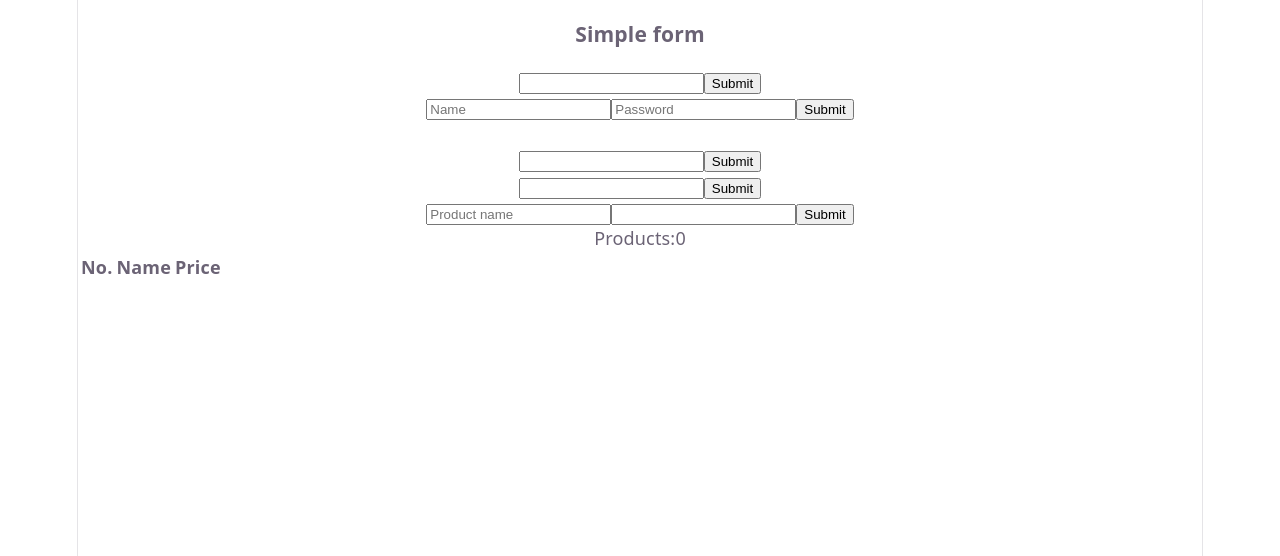
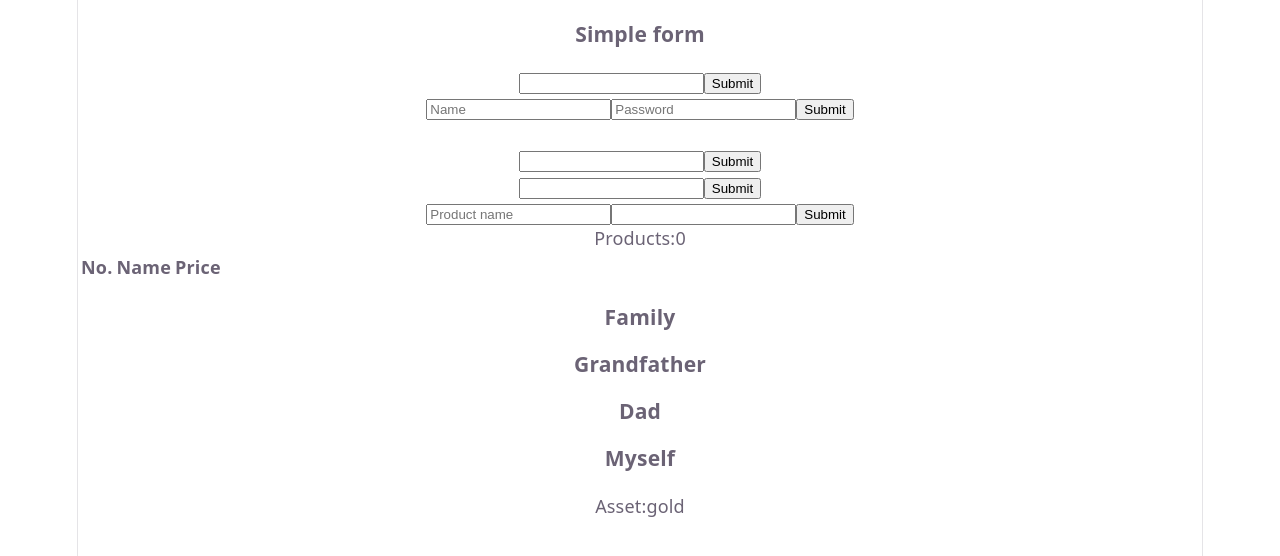
Before and after one commit to Ziad003/Practice-React4-coreConcept-and-form, a React (Vite) app: page / in a window 1280 px wide. Shown: the top 556 px of the page. Built offline with nearby package versions, Linux system fonts and the light colour scheme.

Commit message:
useContext instead of props drilling

```diff
--- a/src/App.jsx
+++ b/src/App.jsx
@@ -3,6 +3,7 @@ import ControlledField from "./components/controlledField/ControlledField";
 import PracticeField from "./components/controlledField/PracticeField";
 import ProductManagement from "./components/productManagement/ProductManagement";
 import Form from "./customFormHook/Form";
+import Family from "./familyDrill/Family";
 
 function App() {
   return (
@@ -14,6 +15,8 @@ function App() {
       <PracticeField></PracticeField>
       <Form></Form>
       <ProductManagement></ProductManagement>
+
+      <Family></Family>
     </>
   );
 }
--- /dev/null
+++ b/src/familyDrill/Dad.jsx
@@ -0,0 +1,13 @@
+
+import Myself from './Myself';
+
+const Dad = () => {
+    return (
+        <div>
+            <h3>Dad</h3>
+            <Myself></Myself>
+        </div>
+    );
+};
+
+export default Dad;
--- /dev/null
+++ b/src/familyDrill/Family.jsx
@@ -0,0 +1,17 @@
+import { createContext } from "react";
+import GrandFather from "./GrandFather";
+
+export const assetContext = createContext("");
+
+const Family = () => {
+  return (
+    <div>
+      <h3>Family</h3>
+      <assetContext.Provider value={"gold"}>
+        <GrandFather></GrandFather>
+      </assetContext.Provider>
+    </div>
+  );
+};
+
+export default Family;
--- /dev/null
+++ b/src/familyDrill/GrandFather.jsx
@@ -0,0 +1,13 @@
+
+import Dad from './Dad';
+
+const GrandFather = () => {
+    return (
+        <div>
+            <h3>Grandfather</h3>
+            <Dad></Dad>
+        </div>
+    );
+};
+
+export default GrandFather;
--- /dev/null
+++ b/src/familyDrill/Myself.jsx
@@ -0,0 +1,15 @@
+import { useContext } from "react";
+import { assetContext } from "./Family";
+
+
+const Myself = () => {
+    const asset=useContext(assetContext);
+  return (
+    <div>
+      <h3>Myself</h3>
+      <p>Asset:{asset}</p>
+    </div>
+  );
+};
+
+export default Myself;
```
